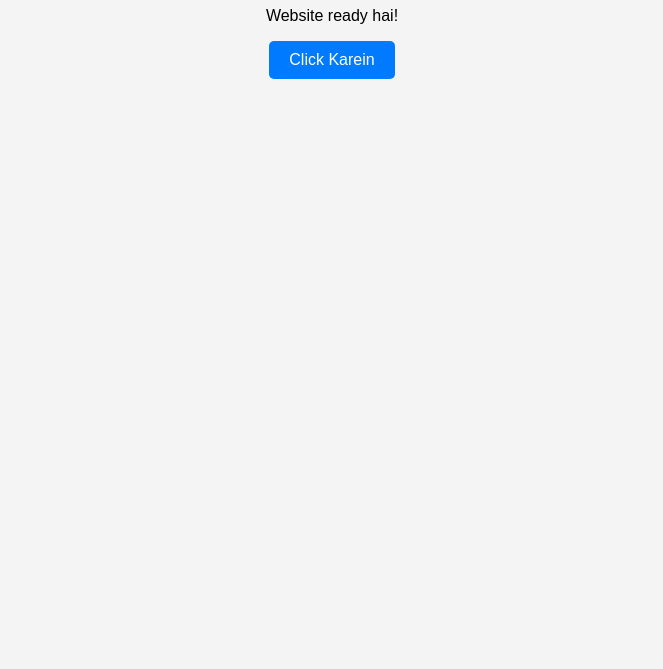
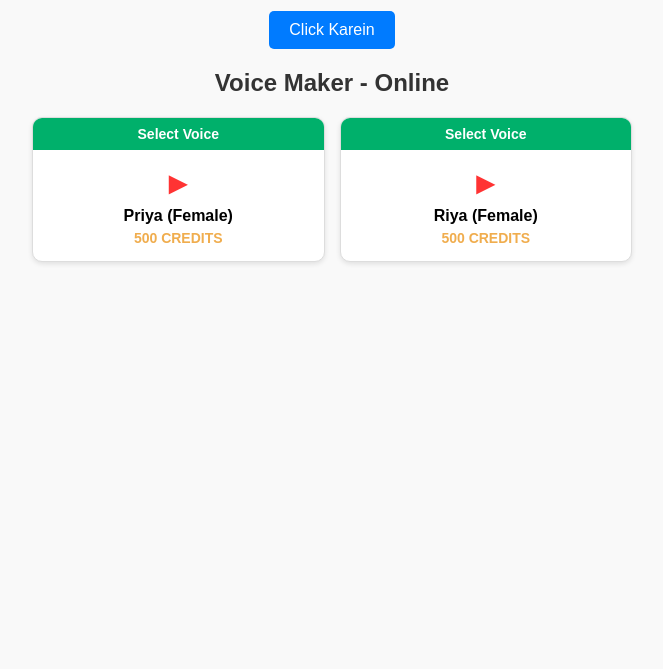
Before and after one commit to montudehra6-gif/Dj-montu-voice-dj-tag, a plain HTML site: page index.html in a window 1280 px wide. Shown: the part 131-800 px from the top of the page, without its empty margins (308-971 px from the left). Drawn offline with Linux system fonts and the light colour scheme.

Commit message:
Update index.html

```diff
--- a/index.html
+++ b/index.html
@@ -42,3 +42,43 @@
 
 </body>
 </html>
+<!DOCTYPE html>
+<html lang="en">
+<head>
+    <meta charset="UTF-8">
+    <meta name="viewport" content="width=device-width, initial-scale=1.0">
+    <title>Voice Selection</title>
+    <style>
+        body { font-family: sans-serif; background-color: #f9f9f9; padding: 20px; }
+        .container { max-width: 600px; margin: auto; }
+        h2 { text-align: center; color: #333; }
+        .grid { display: grid; grid-template-columns: 1fr 1fr; gap: 15px; margin-top: 20px; }
+        .card { background: white; border: 1px solid #ddd; border-radius: 10px; overflow: hidden; text-align: center; box-shadow: 0 2px 5px rgba(0,0,0,0.1); }
+        .card-header { background: #00b06b; color: white; padding: 8px 0; font-size: 14px; font-weight: bold; }
+        .play-btn { font-size: 32px; color: #ff3333; cursor: pointer; margin: 15px 0 5px 0; display: block; }
+        .card-name { font-weight: bold; margin-bottom: 5px; }
+        .card-credits { color: #f0ad4e; font-size: 14px; font-weight: bold; margin-bottom: 15px; }
+    </style>
+</head>
+<body>
+
+<div class="container">
+    <h2>Voice Maker - Online</h2>
+    <div class="grid">
+        <div class="card">
+            <div class="card-header">Select Voice</div>
+            <span class="play-btn">&#9658;</span>
+            <div class="card-name">Priya (Female)</div>
+            <div class="card-credits">500 CREDITS</div>
+        </div>
+        <div class="card">
+            <div class="card-header">Select Voice</div>
+            <span class="play-btn">&#9658;</span>
+            <div class="card-name">Riya (Female)</div>
+            <div class="card-credits">500 CREDITS</div>
+        </div>
+    </div>
+</div>
+
+</body>
+</html>
```
